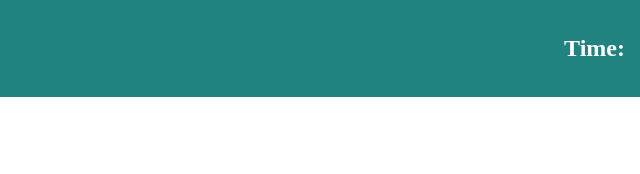
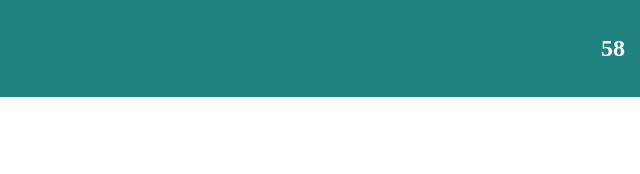
Before and after one commit to lougoncharenko/quiz-app-challenge, a plain HTML site: page index.html in a window 1280 px wide. Both pictures are taken after a click on the button "Start Quiz". Shown: the top 174 px of the page, 640-1280 px from the left. Drawn offline with Linux system fonts and the light colour scheme.

Commit message:
saving progress

```diff
--- a/app.js
+++ b/app.js
@@ -0,0 +1,28 @@
+//DOM objects
+const button = document.getElementById("start-button");
+const time = document.getElementById("time")
+//Variables
+
+//Functions
+// const startQuiz = () => {
+//   console.log('quiz started')
+//   count = startTimer()
+
+
+// }
+
+const startQuiz = () => {
+  console.log('timer started');
+  let count = 60;
+  const timer = setInterval(function() {
+    console.log(count)
+    count --
+    time.innerHTML = `${count}`
+    if(count == 1) {
+      clearInterval(timer);
+    }
+}, 1000);
+}
+
+//Event listeners
+button.addEventListener('click', startQuiz);
--- a/index.html
+++ b/index.html
@@ -11,7 +11,7 @@
   <header>
     <nav>
       <a href="/highscores">View highscores</a>
-      <h2>Time: </h2>
+      <h2 id = "time" >Time: </h2>
     </nav>
 
   </header>
```
